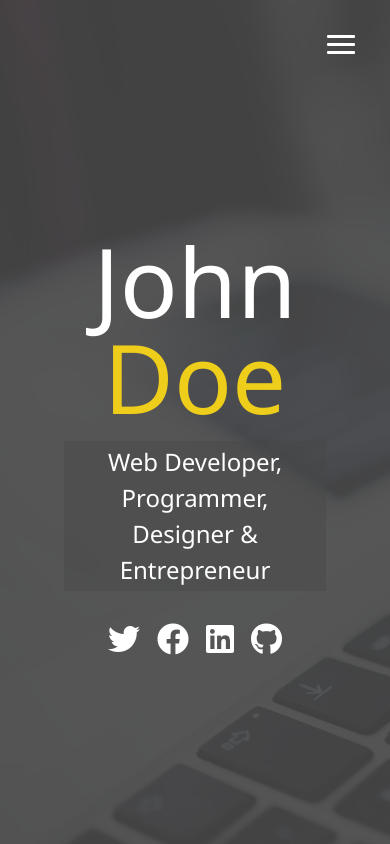
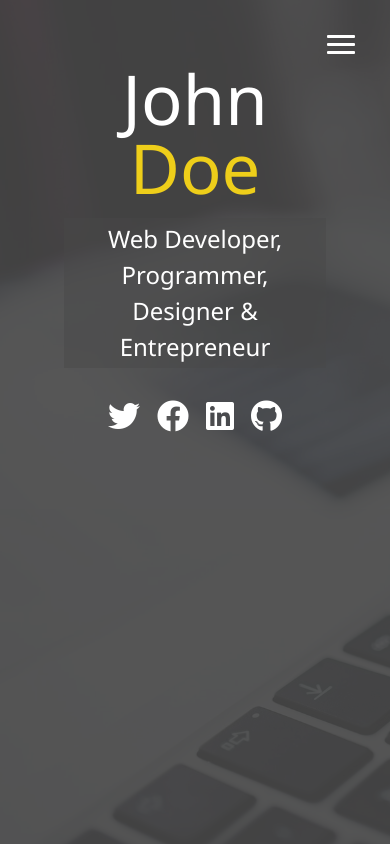
Before and after one commit to rosowskimik/modern-portfolio-page, a website: page dist/index.html in a window 390 px wide. Drawn offline with Linux system fonts and the light colour scheme.

Commit message:
Fixed contact page header on smaller screens

```diff
--- a/scss/_mobile.scss
+++ b/scss/_mobile.scss
@@ -59,7 +59,11 @@
 
 // Smartphones
 @include mediaSm {
-  body#main h1 {
-    margin-top: 10vh;
+  main#home h1 {
+    margin-top: 0;
+  }
+
+  h1.lg-heading {
+    font-size: 4.3rem;
   }
 }
--- a/scss/main.scss
+++ b/scss/main.scss
@@ -58,10 +58,10 @@ main {
 
     a {
       padding: 0.4rem;
+      @include easeOut;
 
       &:hover {
         color: $secondary-color;
-        @include easeOut;
       }
     }
   }
```
Also changed, not shown: dist/css/main.css.
